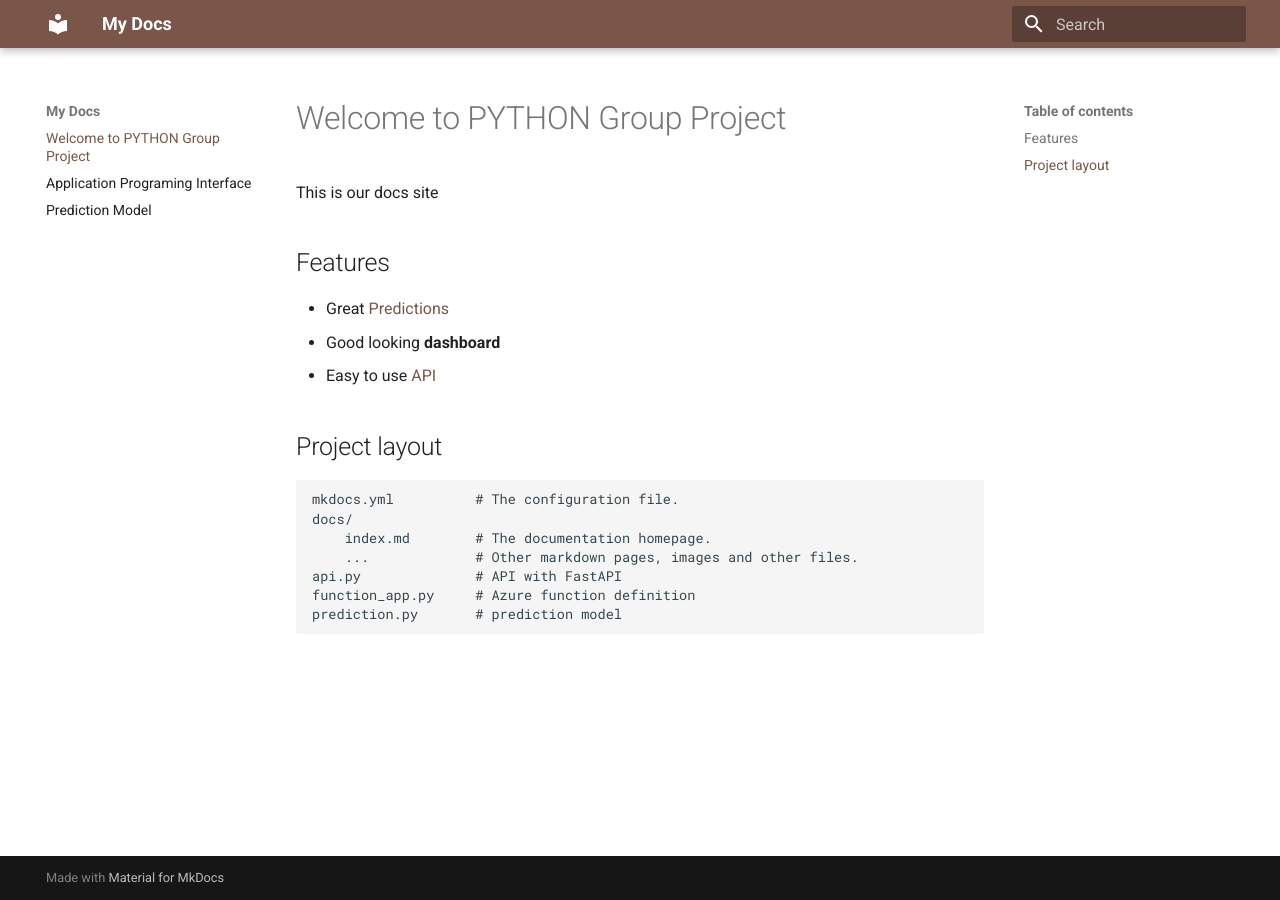
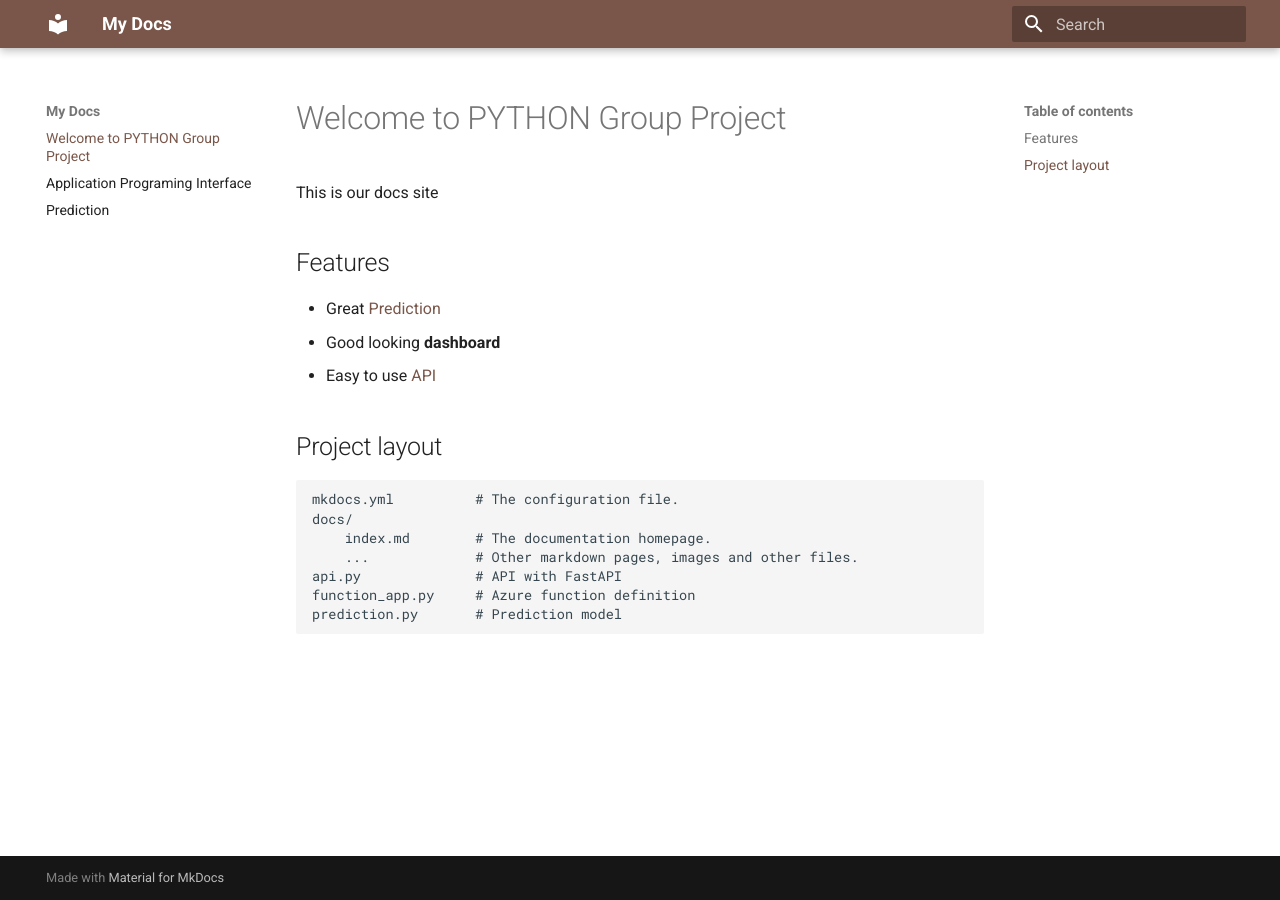
Before and after one commit to jay-teaching/group-project-python, an MkDocs documentation site: the page built from docs/index.md, in a window 1280 px wide. Built offline with MkDocs 1.6.1 and Material for MkDocs 9.7.7, drawn with Linux system fonts in a browser that asks for light colours.

Commit message:
changes: improve docs page

```diff
--- a/docs/index.md
+++ b/docs/index.md
@@ -4,7 +4,7 @@ This is our docs site
 
 ## Features
 
-* Great [Predictions](prediction.md)
+* Great [Prediction](prediction.md)
 * Good looking **dashboard**
 * Easy to use [API](api.md)
 
@@ -16,4 +16,4 @@ This is our docs site
         ...             # Other markdown pages, images and other files.
     api.py              # API with FastAPI
     function_app.py     # Azure function definition
-    prediction.py       # prediction model
+    prediction.py       # Prediction model
--- a/docs/prediction.md
+++ b/docs/prediction.md
@@ -1,6 +1,6 @@
-# Prediction Model
+# Prediction
 
-Our prediction model is excellent to predict Churn Probability. Here's how:
+Our prediction model is excellent to predict Telco Churn Probability. Here's how:
 
 ## Prediction Model
 
```
